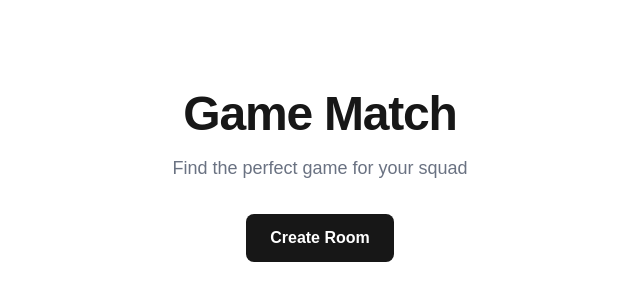
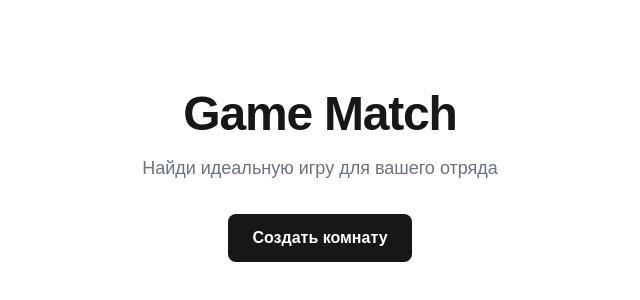
Before and after one commit to unitonli/game-match, a Next.js app: page / in a window 1280 px wide. Shown: the part 224-524 px from the top of the page, without its empty margins (320-960 px from the left). Built offline with nearby package versions, Linux system fonts and the light colour scheme.

Commit message:
Start page en to ru

```diff
--- a/app/page.tsx
+++ b/app/page.tsx
@@ -16,14 +16,14 @@ export default function HomePage() {
       <section className="flex max-w-md flex-col items-center text-center">
         <h1 className="text-5xl font-bold tracking-tight">Game Match</h1>
         <p className="mt-4 text-lg text-gray-500">
-          Find the perfect game for your squad
+          Найди идеальную игру для вашего отряда
         </p>
         <button
           type="button"
           onClick={handleCreateRoom}
           className="mt-8 rounded-lg bg-foreground px-6 py-3 font-semibold text-background transition hover:opacity-85 focus:outline-none focus:ring-2 focus:ring-foreground focus:ring-offset-2 focus:ring-offset-background"
         >
-          Create Room
+          Создать комнату
         </button>
       </section>
     </main>
```
